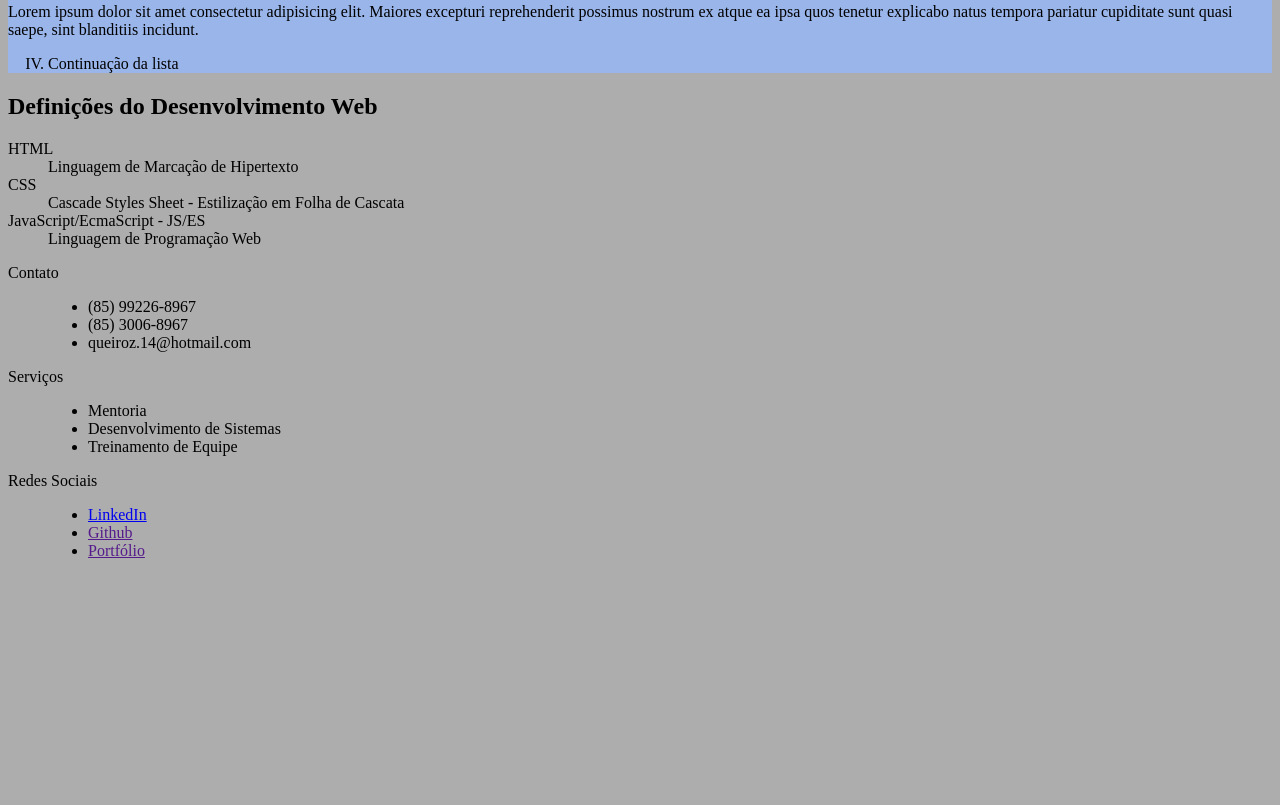
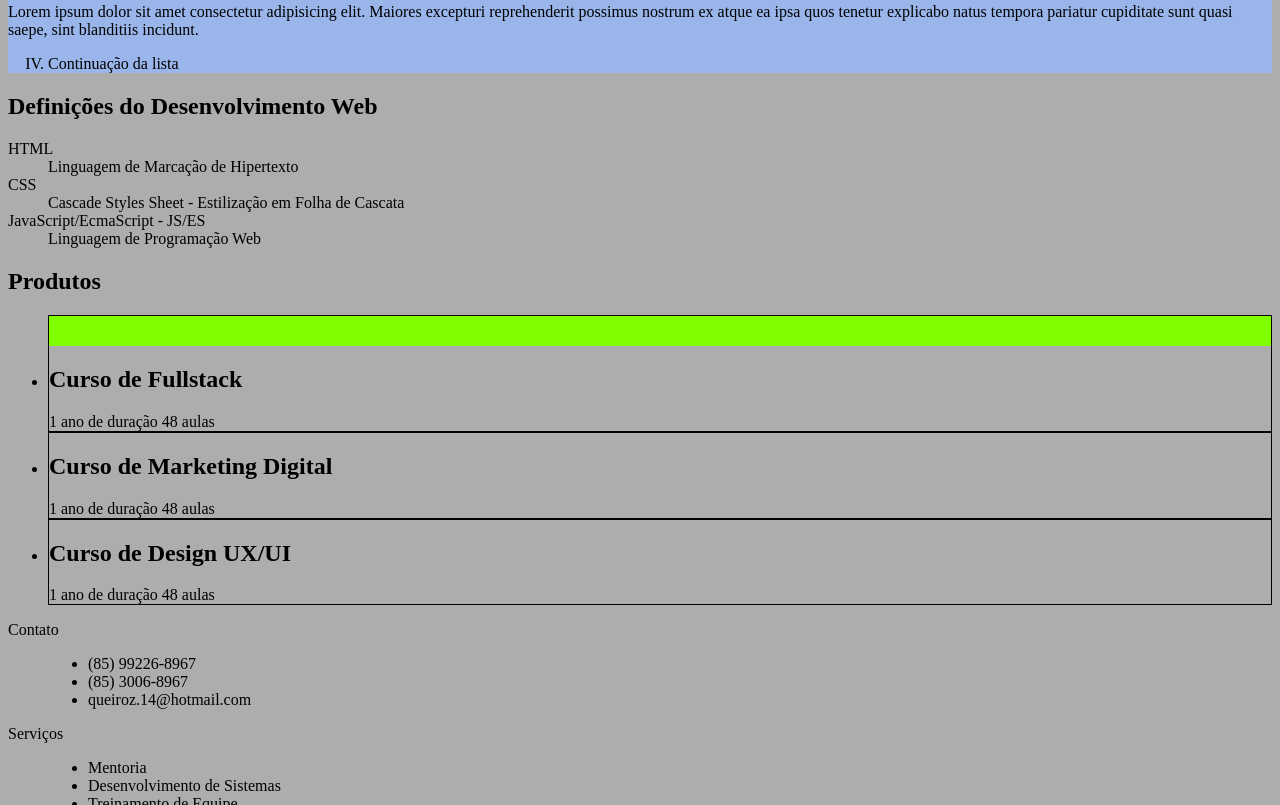
Before and after one commit to FS18-BEZERRA/aulaHTML, a plain HTML site: page aula02/index.html in a window 1280 px wide. Shown: the part 554-1359 px from the top of the page. Before the commit the page ends 1130 px from the top, so only its background shows below. Drawn offline with Linux system fonts and the light colour scheme.

Commit message:
cards em lista

```diff
--- a/aula02/index.html
+++ b/aula02/index.html
@@ -1,21 +1,21 @@
-<!DOCTYPE html>
+<!doctype html>
 <html lang="en">
   <head>
-    <meta charset="UTF-8">
-    <meta name="viewport" content="width=device-width, initial-scale=1.0">
+    <meta charset="UTF-8" />
+    <meta name="viewport" content="width=device-width, initial-scale=1.0" />
     <title>Tabelas e Listas HTML</title>
     <!-- Estilização do tipo interno -->
     <style>
       /* Seletor {propriedade: valor;} */
       body {
         background-color: rgba(0, 0, 0, 0.323);
-            color: black;  /* todos os filhos recebem a estilização por herança*/
+        color: black; /* todos os filhos recebem a estilização por herança*/
       }
     </style>
   </head>
   <body>
     <header>
-        <img src="" alt="">
+      <img src="" alt="" />
       <!-- Tag de navegação -->
       <nav>
         <ul>
@@ -33,7 +33,7 @@
     </header>
     <main>
       <!-- Listas Ordenadas -->
-     <section style="background-color: rgb(211, 182, 239);">
+      <section style="background-color: rgb(211, 182, 239)">
         <h1>Sequência de Módulos do Curso</h1>
         <ol>
           <li>HTML e CSS</li>
@@ -43,12 +43,12 @@
         </ol>
       </section>
       <!-- Estilização inline - ou seja na linha da tag como atributo -->
-    <section style="background-color: rgb(153, 181, 234);">
+      <section style="background-color: rgb(153, 181, 234)">
         <h1>Receita de Panqueca de Banana</h1>
 
         <h2>Ingredientes</h2>
         <!-- Lista não ordenada -->
-        <ul style="list-style: none;">
+        <ul style="list-style: none">
           <li>1 Banana</li>
           <li>20g Aveia</li>
           <li>1 Ovo</li>
@@ -57,10 +57,17 @@
         <h2>Modo de Preparo</h2>
         <ol type="I">
           <li>Amasse a banana</li>
-            <li>Junte com a aveia e o ovo e leve ao fogo até ser possível virar</li>
+          <li>
+            Junte com a aveia e o ovo e leve ao fogo até ser possível virar
+          </li>
           <li>Depois de pronto coloque mel a vontade</li>
         </ol>
-        <p>Lorem ipsum dolor sit amet consectetur adipisicing elit. Maiores excepturi reprehenderit possimus nostrum ex atque ea ipsa quos tenetur explicabo natus tempora pariatur cupiditate sunt quasi saepe, sint blanditiis incidunt.</p>
+        <p>
+          Lorem ipsum dolor sit amet consectetur adipisicing elit. Maiores
+          excepturi reprehenderit possimus nostrum ex atque ea ipsa quos tenetur
+          explicabo natus tempora pariatur cupiditate sunt quasi saepe, sint
+          blanditiis incidunt.
+        </p>
         <ol start="4" type="I">
           <li>Continuação da lista</li>
         </ol>
@@ -78,6 +85,36 @@
           <dt>JavaScript/EcmaScript - JS/ES</dt>
           <dd>Linguagem de Programação Web</dd>
         </dl>
+      </section>
+      <section>
+        <!-- Cards - Lista de Produtos -->
+        <h1>Produtos</h1>
+        <ul>
+          <li>
+            <div style="border: 1px solid;">
+              <div style="background-color: chartreuse; width: 100%; height: 30px;"></div>
+              <h2>Curso de Fullstack</h2>
+              <span>1 ano de duração</span>
+              <span>48 aulas</span>
+            </div>
+          </li>
+          <li>
+            <div style="border: 1px solid;">
+               <div></div>
+              <h2>Curso de Marketing Digital</h2>
+              <span>1 ano de duração</span>
+              <span>48 aulas</span>
+            </div>
+          </li>
+          <li>
+           <div style="border: 1px solid;">
+              <div></div>
+              <h2>Curso de Design UX/UI</h2>
+              <span>1 ano de duração</span>
+              <span>48 aulas</span>
+            </div>
+          </li>
+        </ul>
       </section>
     </main>
     <footer>
```
Also changed, not shown: aula01/atalhos.txt. Lines whose indentation alone changed are shown as unchanged.
